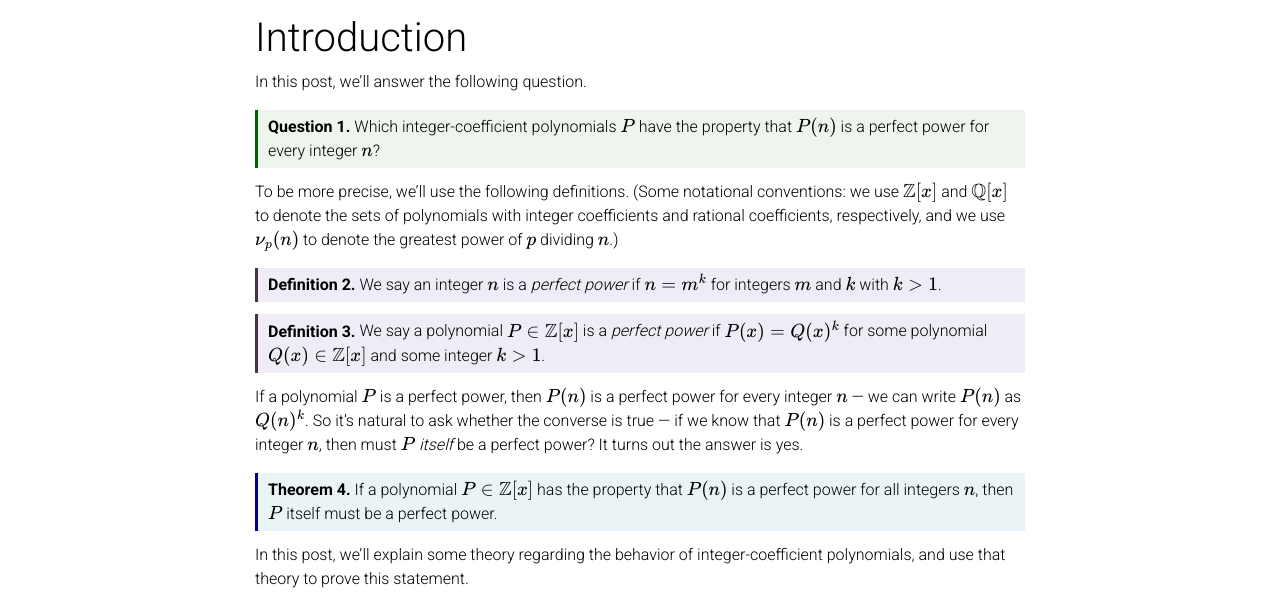
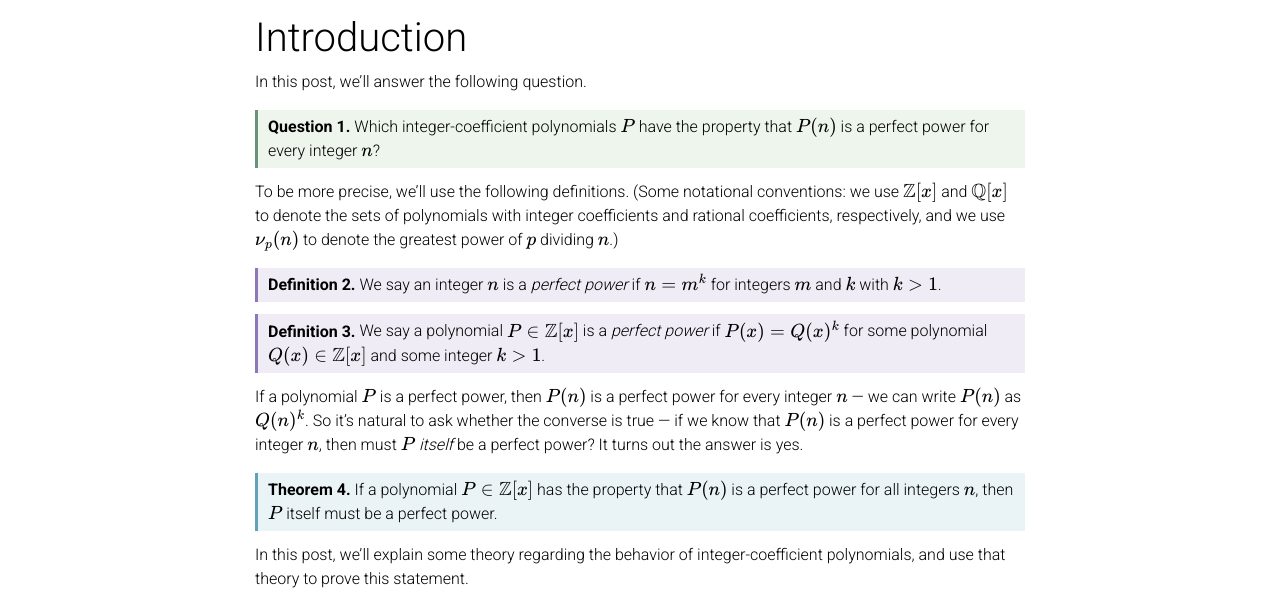
Before and after one commit to sanjanad1024/sanjanad1024.github.io, a Jekyll site: the page built from _posts/2022-06-04-powerpoly.md, in a window 1280 px wide and 1400 px high. Shown: the part 265-875 px from the top of the window. Built offline with Jekyll 4.4.1, drawn with Linux system fonts in a browser that asks for light colours; full-size pictures stand in for the smaller copies a plugin makes; comment, search, counter and statistics services are not loaded; a style sheet for code colours, icons or effects is not loaded.

Commit message:
fix blog color scheme in dark mode

```diff
--- a/_sass/_themes.scss
+++ b/_sass/_themes.scss
@@ -7,8 +7,8 @@
   --global-code-bg-color: #{$code-bg-color-light};
   --global-text-color: #{$black-color};
   --global-text-color-light: #{$grey-color};
-  --global-theme-color: #{$cyan-color};
-  --global-hover-color: #{$cyan-color};
+  --global-theme-color: #{$my-blue-color};
+  --global-hover-color: #{$my-blue-color};
   --global-hover-text-color: #{$white-color};
   --global-footer-bg-color: #{$grey-color-dark};
   --global-footer-text-color: #{$grey-color-light};
@@ -29,6 +29,16 @@
   --global-danger-block-bg: #ffe0e0;
   --global-danger-block-text: #600;
   --global-danger-block-title: #c00;
+
+  --global-thm-bg-color: #eaf4f7;
+  --global-thm-line-color: #60a2b6;
+  --global-claim-bg-color: #eaeef7;
+  --global-claim-line-color: #6a85c6;
+  --global-ex-bg-color: #eef5ec;
+  --global-ex-line-color: #699376;
+  --global-defn-bg-color: #efecf5;
+  --global-defn-line-color: #8d77b8;
+  --global-hide-bg-color: #f3f3f3;
 
   .fa-sun {
     display : none;
@@ -52,8 +62,8 @@
   --global-code-bg-color: #{$code-bg-color-dark};
   --global-text-color: #{$grey-color-light};
   --global-text-color-light: #{$grey-color-light};
-  --global-theme-color: #{$cyan-color};
-  --global-hover-color: #{$cyan-color};
+  --global-theme-color: #{$my-cyan-color};
+  --global-hover-color: #{$my-cyan-color};
   --global-hover-text-color: #{$white-color};
   --global-footer-bg-color: #{$grey-color-light};
   --global-footer-text-color: #{$grey-color-dark};
@@ -75,6 +85,16 @@
   --global-danger-block-text: #600;
   --global-danger-block-title: #c00;
 
+  --global-thm-bg-color: #60a2b6;
+  --global-thm-line-color: #eaf4f7;
+  --global-claim-bg-color: #6a85c6;
+  --global-claim-line-color: #eaeef7;
+  --global-ex-bg-color: #699376;
+  --global-ex-line-color: #eef5ec;
+  --global-defn-bg-color: #8d77b8;
+  --global-defn-line-color: #efecf5;
+  --global-hide-bg-color: #606060;
+
   .fa-sun {
     padding-left: 10px;
     padding-top: 12px;
--- a/_sass/_variables.scss
+++ b/_sass/_variables.scss
@@ -30,6 +30,9 @@
 $white-color: #ffffff !default;
 $black-color: #000000 !default;
 
+$my-blue-color: #669bdf !default;
+$my-cyan-color: #66b9df !default;
+
 // Theme colors
 
 $code-bg-color-light:     rgba($purple-color, 0.05);
--- a/assets/css/math.css
+++ b/assets/css/math.css
@@ -6,38 +6,37 @@
     margin: 12px 0;
     padding: 5px 5px 5px 10px;
     display: block;
-    color: black
 }
 /* Theorem-box styles */
 .theorem, .lemma, .proposition {
     counter-increment: theorem;
-    background-color: #eaf4f7;
+    background-color: var(--global-thm-bg-color);
     border-left-style: solid;
-    border-left-color: darkblue;
+    border-left-color: var(--global-thm-line-color);
 }
 /* Claim-box styles */
 .claim, .algorithm, .conjecture, .hypothesis, .fact {
     counter-increment: theorem;
     font-style: normal;
-    background-color: #eaeef7;
+    background-color: var(--global-claim-bg-color);
     border-left-style: solid;
-    border-left-color: darkblue;
+    border-left-color: var(--global-claim-line-color);
 }
 /* Example-box styles */
 .example, .question, .problem {
     counter-increment: theorem;
     font-style: normal;
-    background-color: #eef5ec;
+    background-color: var(--global-ex-bg-color);
     border-left-style: solid;
-    border-left-color: darkgreen;
+    border-left-color: var(--global-ex-line-color);
 }
 /* Definition-box styles */
 .definition, .remark {
     counter-increment: theorem;
     font-style: normal;
-    background-color: #efecf5;
+    background-color: var(--global-defn-bg-color);
     border-left-style: solid;
-    border-left-color: #483248;
+    border-left-color: var(--global-defn-line-color);
 }
 
 .theorem::before {
@@ -179,7 +178,7 @@
 /* Unnumbered Claim */
 .claim-un {
     font-style: normal;
-    background-color: #eaeef7;
+    background-color: var(--global-claim-bg-color);
     border-left-style: solid;
     border-left-color: darkblue;
 }
--- a/assets/css/showhide.css
+++ b/assets/css/showhide.css
@@ -1,6 +1,6 @@
 .sd-hidden {
     display: none;
-    background-color: #f3f3f3;
+    background-color: var(--global-hide-bg-color);
     border-radius: 14.5px;
     padding: 6px 25px 4px 20px;
     margin: 6px 0px 10px 0px
```
